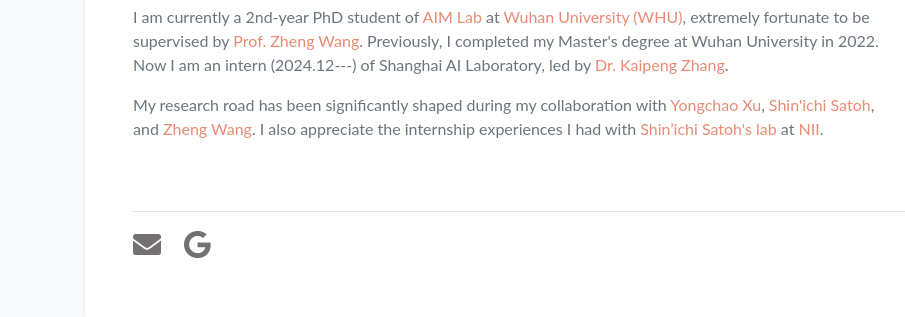
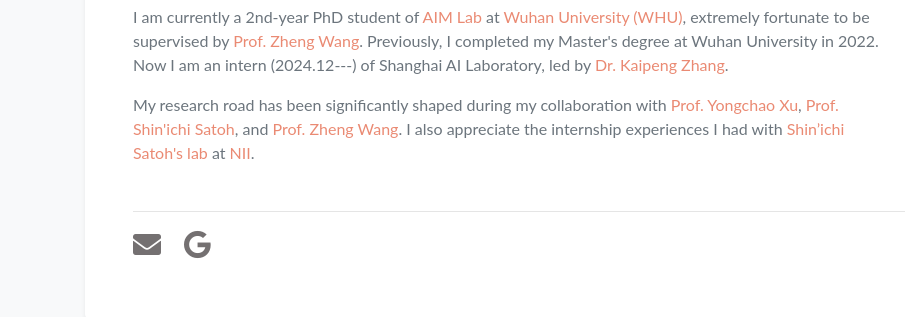
Before and after one commit to yansheng-qiu/yansheng-qiu.github.io, a plain HTML site: page index.html in a window 1280 px wide. Shown: the part 169-486 px from the top of the page, 0-905 px from the left. Drawn offline with nearby package versions, Linux system fonts and the light colour scheme; some packages are replaced by stand-ins of ours; grey boxes are pictures that could not be loaded; some icons are missing.

Commit message:
202501024

```diff
--- a/index.html
+++ b/index.html
@@ -32,7 +32,7 @@
                         Previously, I completed my Master's degree at Wuhan University in 2022. Now I am an intern (2024.12---) of Shanghai AI Laboratory, led by <a target="_blank" href="https://kpzhang93.github.io/ ">Dr. Kaipeng Zhang</a>.
                     </p>
                     <p class="text-muted">
-                        My research road has been significantly shaped during my collaboration with <a target="_blank" href="https://sites.google.com/view/yongchaoxu">Yongchao Xu</a>, <a target="_blank" href="https://research.nii.ac.jp/~satoh/">Shin'ichi Satoh</a>, and <a target="_blank" href="https://wangzwhu.github.io/home/">Zheng Wang</a>.
+                        My research road has been significantly shaped during my collaboration with <a target="_blank" href="https://sites.google.com/view/yongchaoxu">Prof. Yongchao Xu</a>, <a target="_blank" href="https://research.nii.ac.jp/~satoh/">Prof. Shin'ichi Satoh</a>, and <a target="_blank" href="https://wangzwhu.github.io/home/">Prof. Zheng Wang</a>.
                         I also appreciate the internship experiences I had with <a target="_blank" href="https://www.satoh-lab.nii.ac.jp/">Shin’ichi Satoh's lab</a> at <a target="_blank" href="https://www.nii.ac.jp/">NII</a>.
                     <!-- <p class="text-muted">I am passionate about collaboration and mentorship and have actively worked with research groups led by <a target="_blank" href="https://www.csie.ntu.edu.tw/~cyy/">Yung-Yu Chuang</a>, <a target="_blank" href="https://researchmap.jp/yinqiangzheng?lang=en">Yinqiang Zheng</a>, <a target="_blank" href="https://jianwang-cmu.github.io/">Jian Wang</a> <a target="_blank" href="https://wangzwhu.github.io/home/">Zheng Wang</a>, <a  target="_blank" href="https://yulunalexliu.github.io/">Yu-Lun Liu</a>, and <a href="https://kpzhang93.github.io/">Kaipeng Zhang</a>. Feel free to reach out to me if you are interested in collaborating or chatting about anything.</p> -->
                     </p>
```
